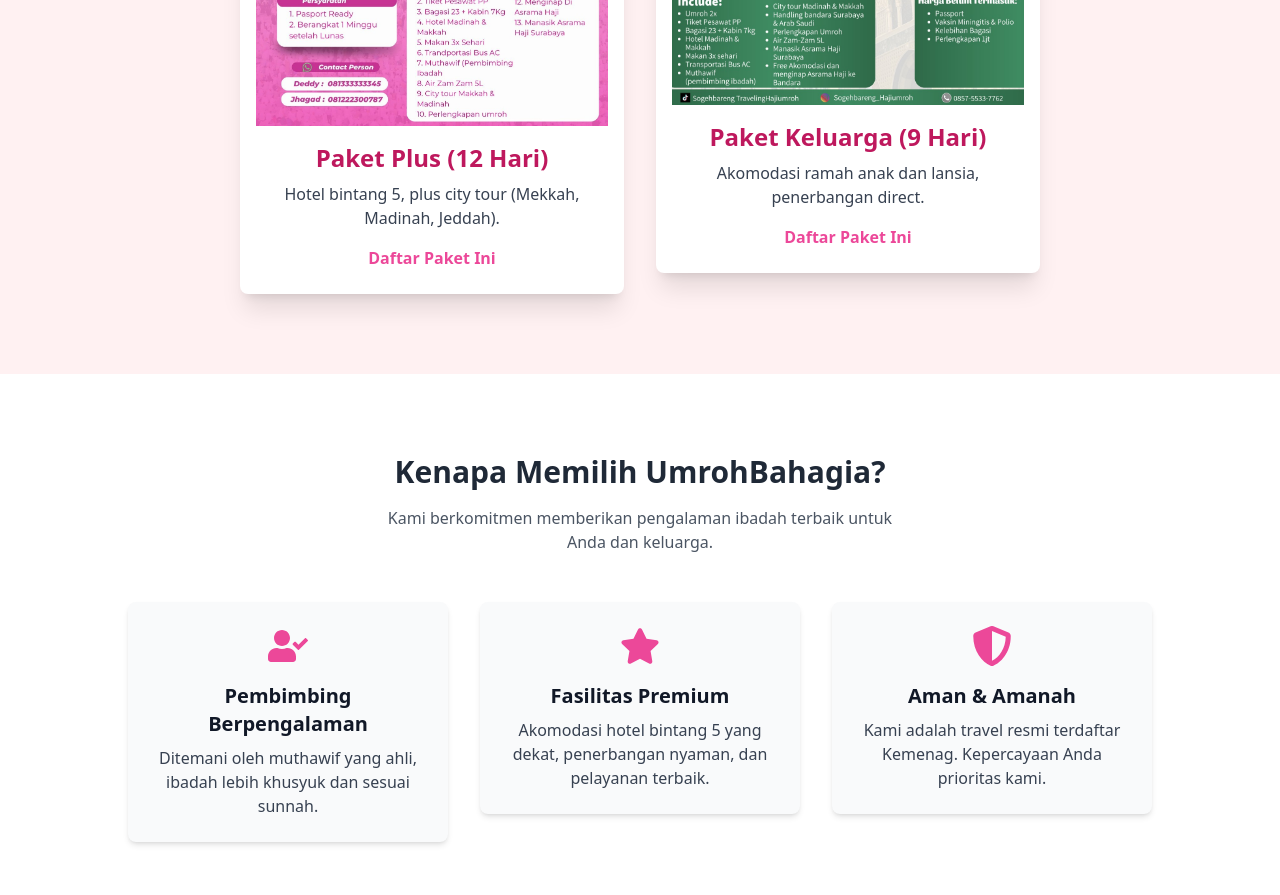
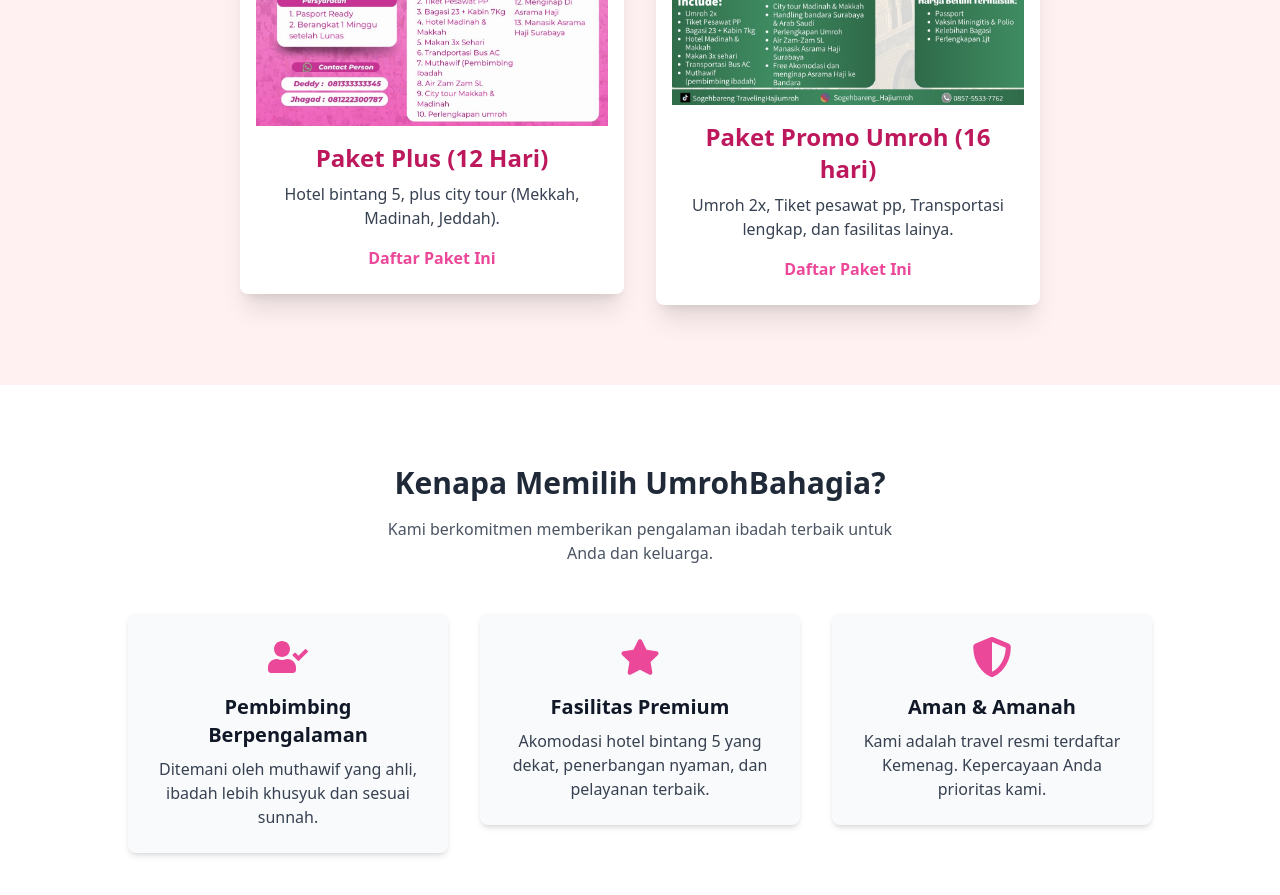
Before and after one commit to xyzenith31/umroh_bahagia, a React (Vite) app: page / in a window 1280 px wide. Shown: the part 1580-2475 px from the top of the page. Built offline with nearby package versions, Linux system fonts and the light colour scheme.

Commit message:
Update App.tsx

```diff
--- a/src/App.tsx
+++ b/src/App.tsx
@@ -127,8 +127,8 @@
                   <div className="w-full sm:w-80 md:w-96 bg-white rounded-lg shadow-xl overflow-hidden transform hover:-translate-y-2 transition duration-300">
                     <img src={paketGambarKeluarga} alt="Paket Umroh Keluarga" className="w-full h-auto object-contain p-4"/>
                     <div className="p-6 pt-0">
-                      <h3 className="text-2xl font-bold text-brand-pink-dark mb-2">Paket Keluarga (9 Hari)</h3>
-                      <p className="text-gray-700 mb-4">Akomodasi ramah anak dan lansia, penerbangan direct.</p>
+                      <h3 className="text-2xl font-bold text-brand-pink-dark mb-2">Paket Promo Umroh (16 hari) </h3>
+                      <p className="text-gray-700 mb-4">Umroh 2x, Tiket pesawat pp, Transportasi lengkap, dan fasilitas lainya.</p>
                       <a href="#kontak" className="font-bold text-brand-pink hover:text-brand-pink-dark transition">Daftar Paket Ini</a>
                     </div>
                   </div>
```
